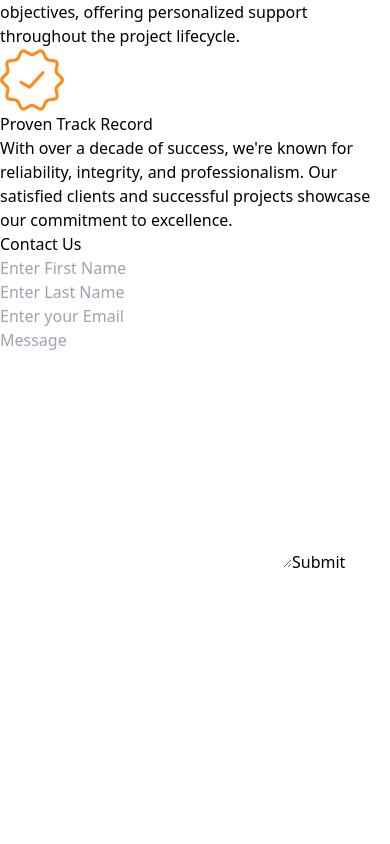
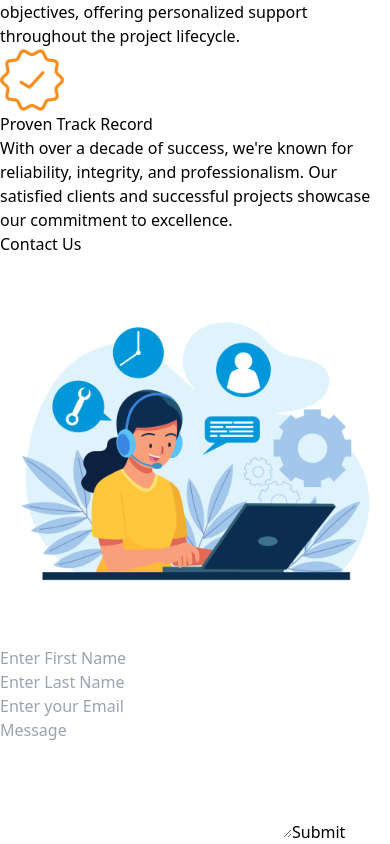
Before and after one commit to Vikash2048/udyog-niketan, a React (Vite) app: page / in a window 390 px wide. Shown: the part 3371-4215 px from the top of the page. Before the commit the page ends 3945 px from the top, so only its background shows below. Built offline with nearby package versions, Linux system fonts and the light colour scheme.

Commit message:
added image for the contact form

```diff
--- a/src/pages/Contact.jsx
+++ b/src/pages/Contact.jsx
@@ -1,5 +1,5 @@
 import { useState } from "react";
-
+import img from "../../public/images/contact.jpg";
 
 // taking detail for contact form
 const Contact = () => {
@@ -9,6 +9,7 @@ const Contact = () => {
     email: "",
     message: "",
   });
+
   const submitHandler = (e) => {
     e.preventDefault();
     console.log(data);
@@ -27,25 +28,30 @@ const Contact = () => {
       ...prevData,
       [name]: value,
     }));
-    const email = "vikasrajpoot974@gmail.com";
-    const subject = "subject";
-    const body = JSON.stringify(data);
-    window.location.href = `mailto:${email}?subject=${encodeURIComponent(subject)}&body=${encodeURIComponent(body)}`;
   };
+
   return (
-    <div id="Contact" className="mt-10  ">
+    <>
+      <h2 className="text-[#FF6B18] mt-20 text-center  font-medium text-lg pb-6 ">
+        Contact Us
+      </h2>
+      <div
+        id="Contact"
+        className="flex flex-col md:flex-row justify-around items-center "
+      >
+        <div className="md:w-1/2 max-w-lg ml-4">
+          <img src={img} alt="Contact" className="w-full h-auto rounded-lg" />
+        </div>
+        <div className="md:w-1/2 max-w-lg mr-4">
           <form
             onSubmit={submitHandler}
-        className="flex flex-col justify-center items-center bg-slate-100 p-8 rounded-lg"
+            className="flex flex-col justify-center items-center border p-8 rounded-lg shadow-md shadow-orange-100"
           >
-        <h2 className="text-[#FF6B18] font-medium text-lg pb-16 ">
-          Contact Us
-        </h2>
-        <div className="flex justify-start w-full mb-4   ">
+            <div className="flex justify-start w-full mb-4">
               <input
                 type="text"
                 placeholder="Enter First Name"
-            className="border  p-2 w-1/2"
+                className="border p-2 w-1/2 mr-2"
                 value={data.firstName}
                 name="firstName"
                 onChange={dataInput}
@@ -53,7 +59,7 @@ const Contact = () => {
               <input
                 type="text"
                 placeholder="Enter Last Name"
-            className="border  p-2 w-1/2 "
+                className="border p-2 w-1/2"
                 name="lastName"
                 value={data.lastName}
                 onChange={dataInput}
@@ -66,25 +72,27 @@ const Contact = () => {
               value={data.email}
               name="email"
               onChange={dataInput}
-          className="border  p-2 w-full"
+              className="border p-2 w-full mb-4"
             />
             <textarea
               name="message"
               cols="30"
-          rows="10"
+              rows="5"
               value={data.message}
               onChange={dataInput}
               placeholder="Message"
-          className=" p-2 w-full mt-4"
+              className="border p-2 w-full mb-4"
             ></textarea>
             <button
               type="submit"
-          className="bg-red-600 text-white px-4 py-2 mt-4 rounded hover:bg-red-700"
+              className="bg-red-600 text-white px-4 py-2 rounded hover:bg-red-700"
             >
               Submit
             </button>
           </form>
         </div>
+      </div>
+    </>
   );
 };
 
```
Also changed, not shown: public/images/contact.jpg (added). Lines whose indentation alone changed are shown as unchanged.
